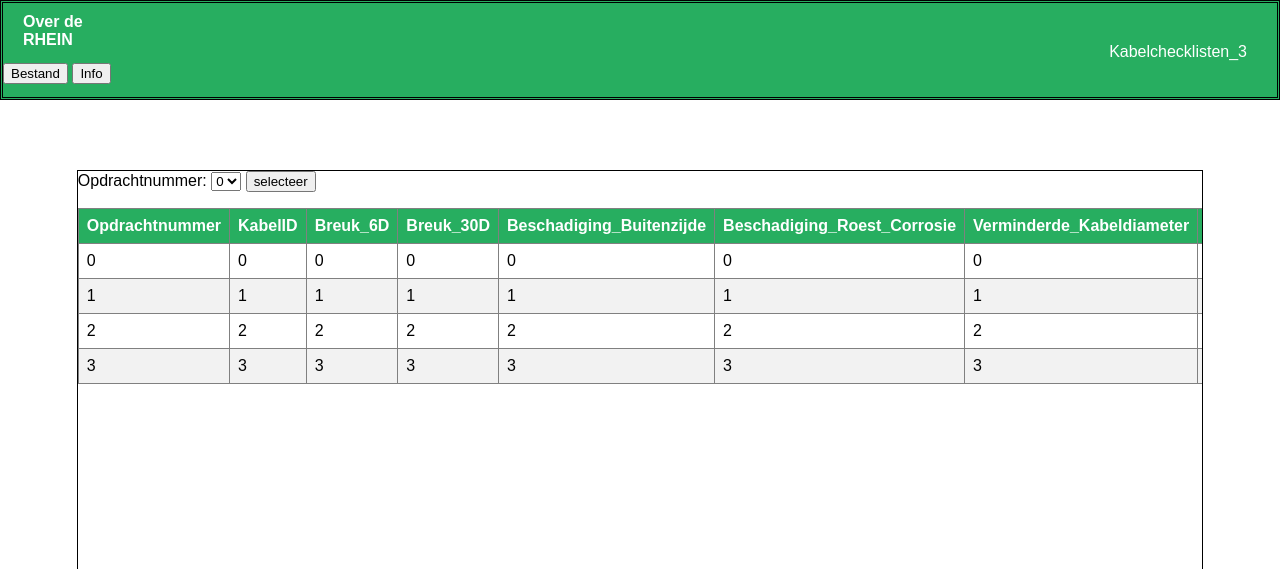
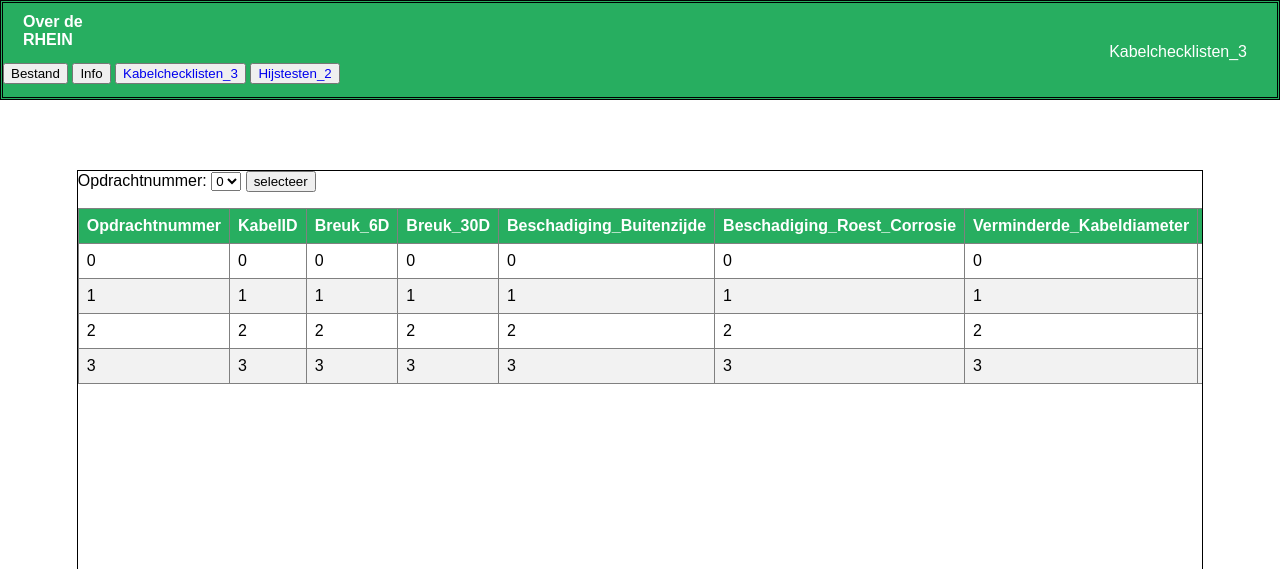
Before and after one commit to kaan-4A6C/kaan_akram-project, a PHP site: page / in a window 1280 px wide. Shown: the top 569 px of the page. Run offline with PHP 8.4, Linux system fonts and the light colour scheme; data comes from the database, SQL or seed files in the repository; data that the repository does not hold is empty.

Commit message:
update taak 1

```diff
--- a/akram(groen)/taak 1/index.php
+++ b/akram(groen)/taak 1/index.php
@@ -12,6 +12,8 @@
             <div class="title">Kabelchecklisten_3</div>
             <button class="button" type="button" name="button">Bestand</button>
             <button class="button" type="button" name="button">Info</button>
+            <button class="button" type="button" name="button"><a href="index.php">Kabelchecklisten_3</a></button>
+            <button class="button" type="button" name="button"><a href="kaan_akram-project\kaan(rood)\taak 1\index.php">Hijstesten_2</a></button>
         </div>
         <div class="content">
             <?php include 'function.php'; ?>
```
